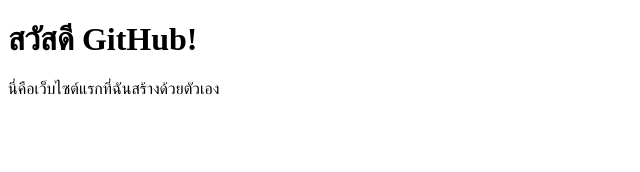
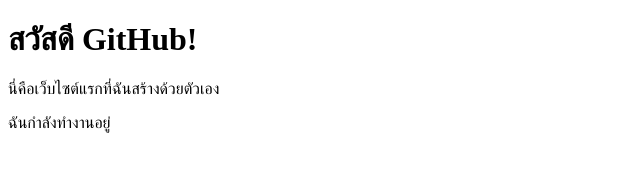
Before and after one commit to baybieball/my-website, a plain HTML site: page index.html in a window 1280 px wide. Shown: the whole page, without its empty margins (0-640 px from the left). Drawn offline with Linux system fonts and the light colour scheme.

Commit message:
Add a div element to index.html

```diff
--- a/index.html
+++ b/index.html
@@ -7,5 +7,6 @@
 <body>
     <h1>สวัสดี GitHub!</h1>
     <p>นี่คือเว็บไซต์แรกที่ฉันสร้างด้วยตัวเอง</p>
+    <div>ฉันกำลังทำงานอยู่</div>
 </body>
 </html>
```
